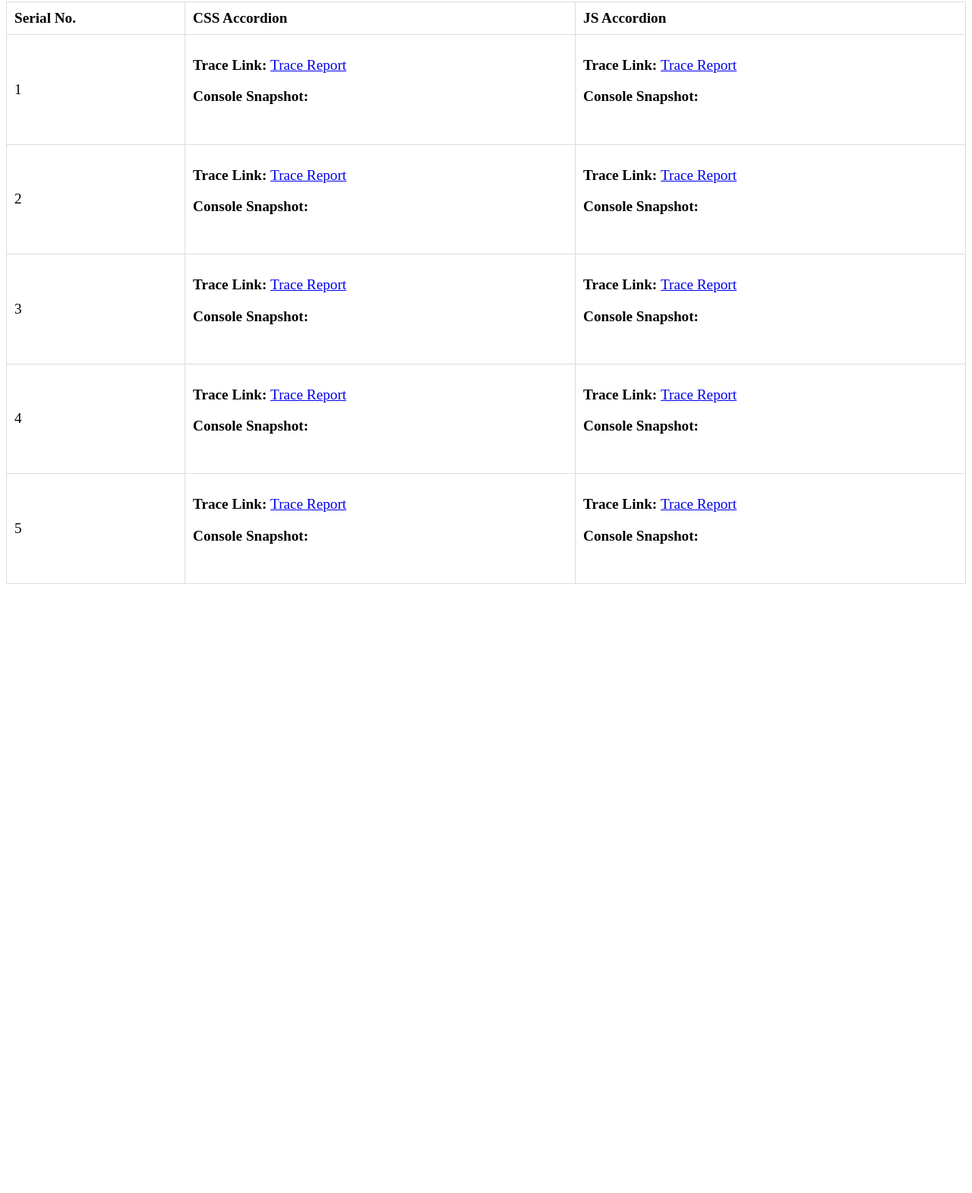
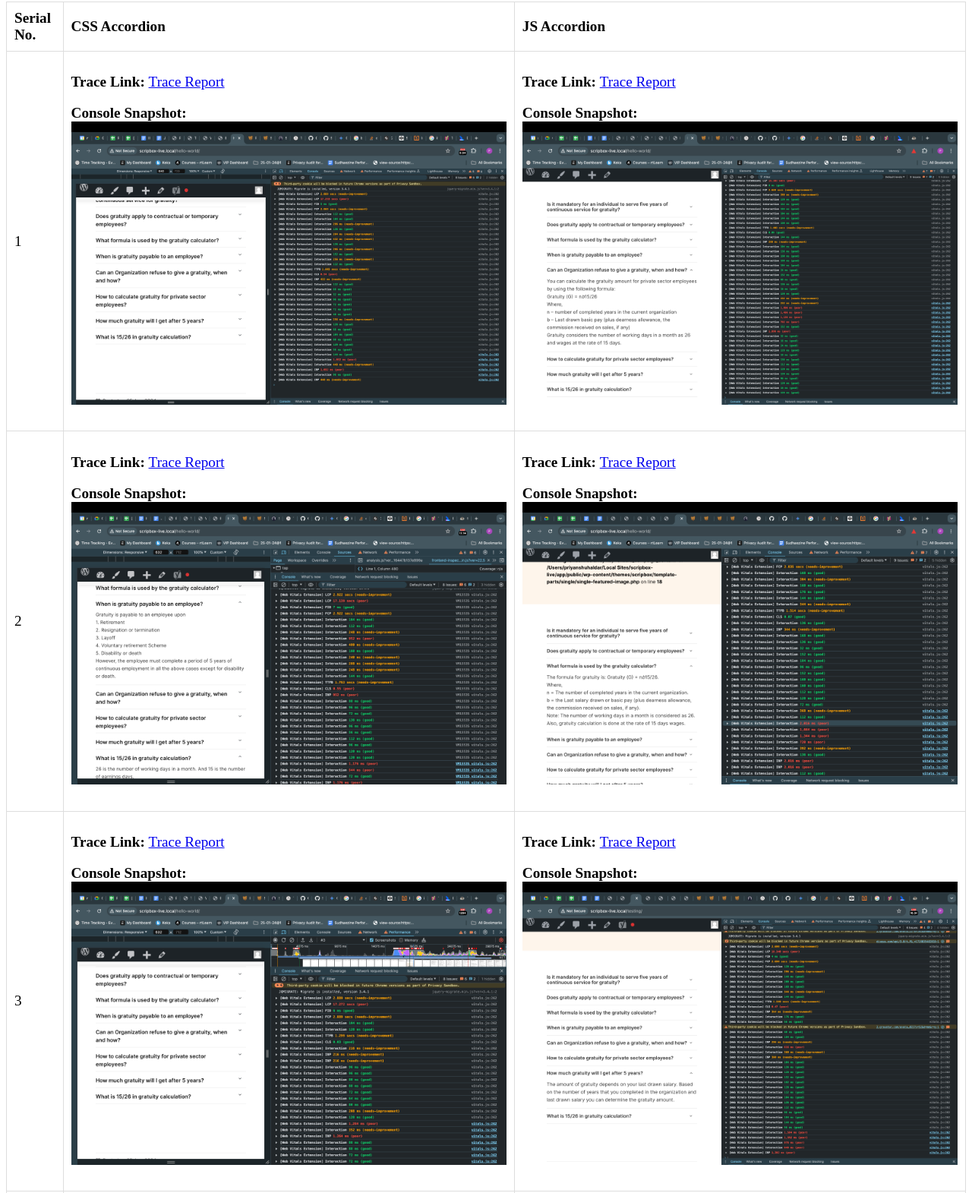
Before and after one commit to priyanshuhaldar007/ReportTable, a plain HTML site: page index.html in a window 1280 px wide. Shown: the part 6-1577 px from the top of the page at 76% size. Before the commit the page ends 800 px from the top, so only its background shows below. Drawn offline with Linux system fonts and the light colour scheme; the site is published under a folder, as on GitHub Pages, so addresses that start at the root find nothing.

Commit message:
updated image path

```diff
--- a/index.html
+++ b/index.html
@@ -25,7 +25,7 @@
                     </p>
                     <p>
                         <strong>Console Snapshot:</strong><br>
-                        <img class="consleSnapshots" src="/images/Pasted image 20240701165300.png" alt="">
+                        <img class="consleSnapshots" src="./images/Pasted image 20240701165300.png" alt="">
                     </p>
                 </td>
                 <td>
@@ -35,7 +35,7 @@
                     </p>
                     <p>
                         <strong>Console Snapshot:</strong><br>
-                        <img class="consleSnapshots" src="/images/Pasted image 20240701171216.png" alt="">
+                        <img class="consleSnapshots" src="./images/Pasted image 20240701171216.png" alt="">
                     </p>
                 </td>
             </tr>
@@ -48,7 +48,7 @@
                     </p>
                     <p>
                         <strong>Console Snapshot:</strong><br>
-                        <img class="consleSnapshots" src="/images/Screenshot 2024-07-01 at 5.00.10 PM.png" alt="">
+                        <img class="consleSnapshots" src="./images/Screenshot 2024-07-01 at 5.00.10 PM.png" alt="">
                     </p>
                 </td>
                 <td>
@@ -58,7 +58,7 @@
                     </p>
                     <p>
                         <strong>Console Snapshot:</strong><br>
-                        <img class="consleSnapshots" src="/images/Pasted image 20240701172335.png" alt="">
+                        <img class="consleSnapshots" src="./images/Pasted image 20240701172335.png" alt="">
                     </p>
                 </td>
             </tr>
@@ -71,7 +71,7 @@
                     </p>
                     <p>
                         <strong>Console Snapshot:</strong><br>
-                        <img class="consleSnapshots" src="/images/Screenshot 2024-07-01 at 5.02.47 PM.png" alt="">
+                        <img class="consleSnapshots" src="./images/Screenshot 2024-07-01 at 5.02.47 PM.png" alt="">
                     </p>
                 </td>
                 <td>
@@ -81,7 +81,7 @@
                     </p>
                     <p>
                         <strong>Console Snapshot:</strong><br>
-                        <img class="consleSnapshots" src="/images/Pasted image 20240701174110.png" alt="">
+                        <img class="consleSnapshots" src="./images/Pasted image 20240701174110.png" alt="">
                     </p>
                 </td>
             </tr>
@@ -94,7 +94,7 @@
                     </p>
                     <p>
                         <strong>Console Snapshot:</strong><br>
-                        <img class="consleSnapshots" src="/images/Pasted image 20240701175607.png" alt="">
+                        <img class="consleSnapshots" src="./images/Pasted image 20240701175607.png" alt="">
                     </p>
                 </td>
                 <td>
@@ -104,7 +104,7 @@
                     </p>
                     <p>
                         <strong>Console Snapshot:</strong><br>
-                        <img class="consleSnapshots" src="/images/Pasted image 20240701174355.png" alt="">
+                        <img class="consleSnapshots" src="./images/Pasted image 20240701174355.png" alt="">
                     </p>
                 </td>
             </tr>
@@ -117,7 +117,7 @@
                     </p>
                     <p>
                         <strong>Console Snapshot:</strong><br>
-                        <img class="consleSnapshots" src="/images/Pasted image 20240701180035.png" alt="">
+                        <img class="consleSnapshots" src="./images/Pasted image 20240701180035.png" alt="">
                     </p>
                 </td>
                 <td>
@@ -127,7 +127,7 @@
                     </p>
                     <p>
                         <strong>Console Snapshot:</strong><br>
-                        <img class="consleSnapshots" src="/images/Pasted image 20240701174644.png" alt="">
+                        <img class="consleSnapshots" src="./images/Pasted image 20240701174644.png" alt="">
                     </p>
                 </td>
             </tr>
```
